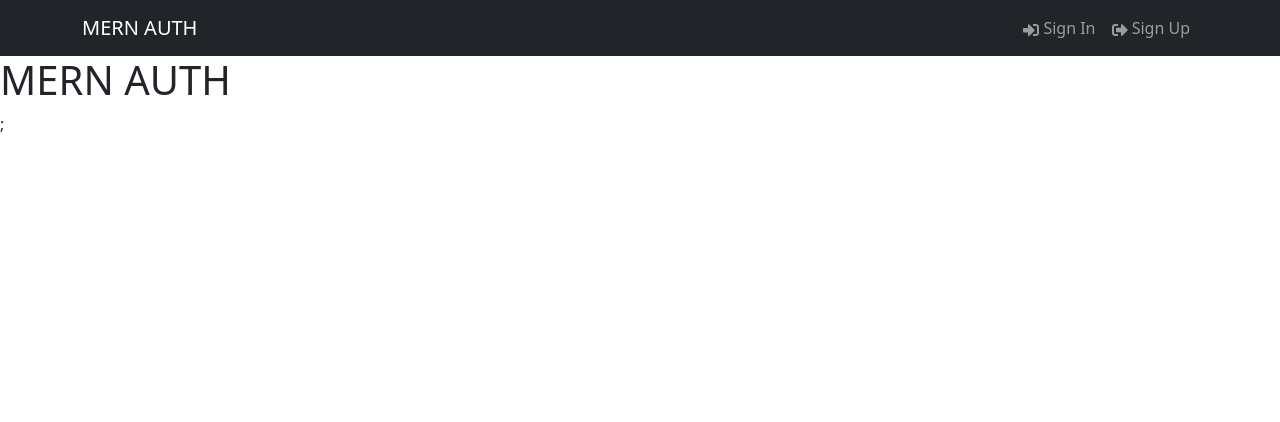
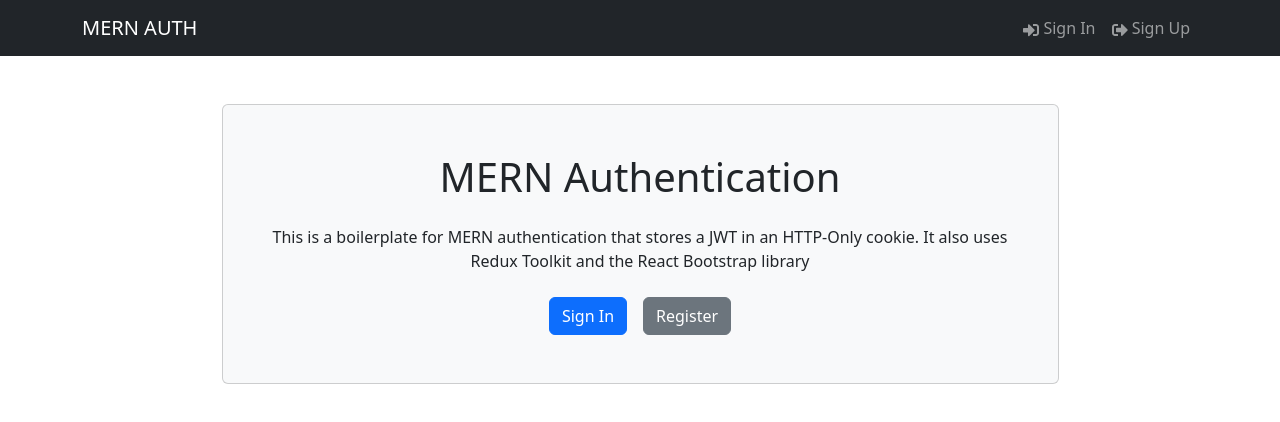
Before and after one commit to gus-pi/mern-auth, a React (Vite) app in the folder frontend/: page / in a window 1280 px wide. Shown: the top 422 px of the page. Built offline with nearby package versions, Linux system fonts and the light colour scheme.

Commit message:
add homepage and hero components

```diff
--- a/frontend/src/App.tsx
+++ b/frontend/src/App.tsx
@@ -1,10 +1,11 @@
 import Header from './components/Header';
+import HomePage from './pages/HomePage';
 
 const App = () => {
   return (
     <>
       <Header />
-      <h1>MERN AUTH</h1>;
+      <HomePage />
     </>
   );
 };
--- /dev/null
+++ b/frontend/src/pages/Hero.tsx
@@ -0,0 +1,28 @@
+import { Container, Card, Button } from 'react-bootstrap';
+
+const Hero = () => {
+  return (
+    <div className=" py-5">
+      <Container className="d-flex justify-content-center">
+        <Card className="p-5 d-flex flex-column align-items-center hero-card bg-light w-75">
+          <h1 className="text-center mb-4">MERN Authentication</h1>
+          <p className="text-center mb-4">
+            This is a boilerplate for MERN authentication that stores a JWT in
+            an HTTP-Only cookie. It also uses Redux Toolkit and the React
+            Bootstrap library
+          </p>
+          <div className="d-flex">
+            <Button variant="primary" href="/login" className="me-3">
+              Sign In
+            </Button>
+            <Button variant="secondary" href="/register">
+              Register
+            </Button>
+          </div>
+        </Card>
+      </Container>
+    </div>
+  );
+};
+
+export default Hero;
--- /dev/null
+++ b/frontend/src/pages/HomePage.tsx
@@ -0,0 +1,7 @@
+import Hero from './Hero';
+
+const HomePage = () => {
+  return <Hero />;
+};
+
+export default HomePage;
```
